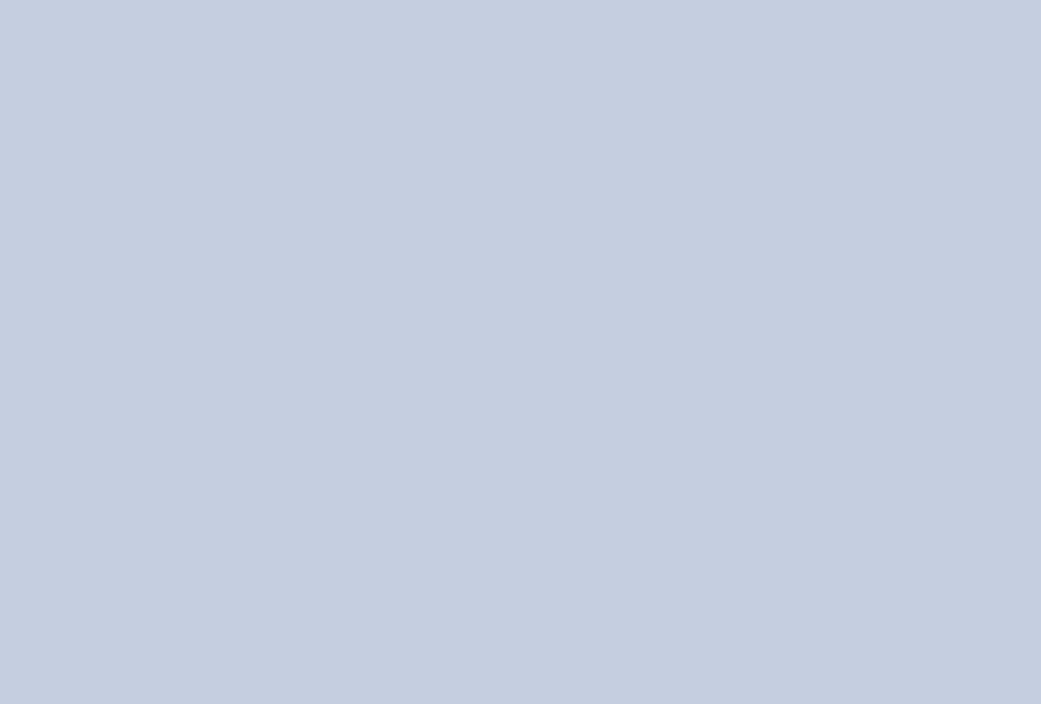
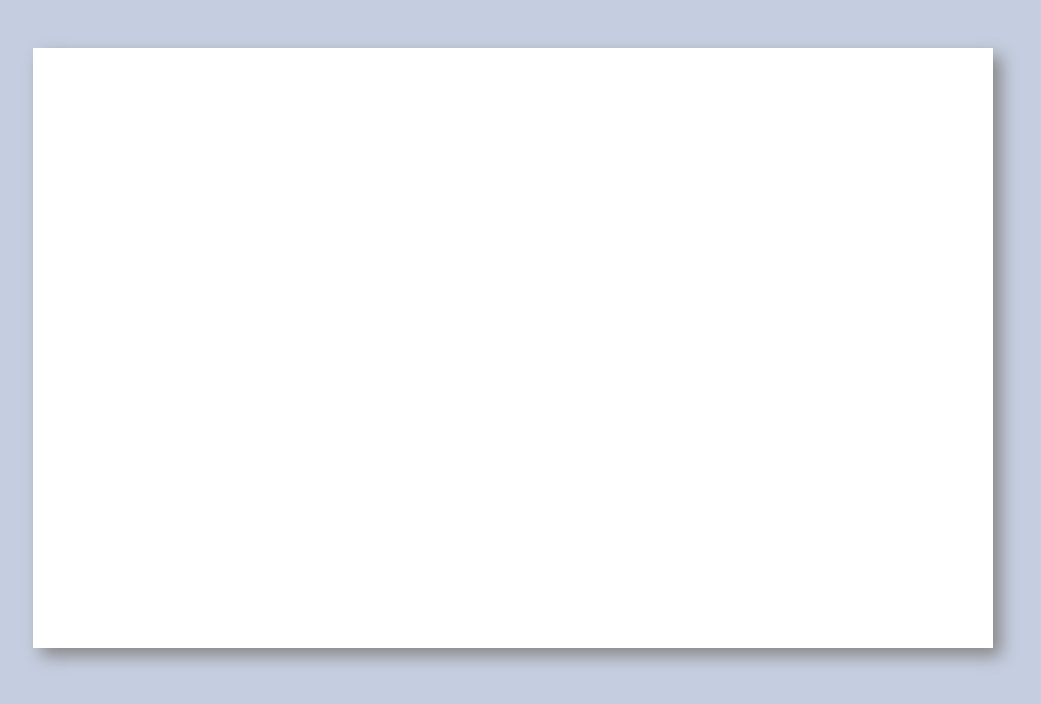
Before and after one commit to TiiTro/BMI_counter_react_app, a React (Create React App) app: page / in a window 1280 px wide. Shown: the top 704 px of the page, without its empty margins (15-1056 px from the left). Built offline with nearby package versions, Linux system fonts and the light colour scheme.

Commit message:
Added card-component

```diff
--- a/src/App.js
+++ b/src/App.js
@@ -1,12 +1,12 @@
 import React, { Component } from 'react';
 import './App.scss';
+import Card from './Components/Card/Card.js';
 
 class App extends Component {
   render() {
     return (
       <div className="App">
-        <header className="App-header">
-        </header>
+        <Card />
       </div>
     );
   }
--- a/src/Components/Card/Card.js
+++ b/src/Components/Card/Card.js
@@ -1,11 +1,13 @@
-import styles from './card.scss';
+import React from 'react';
+import './_card.scss';
+
 
 class Card extends React.Component {
     render() {
         console.log("This is the card component")
         return(
             <div className="card__container">
-                <div ClassName="card__body">
+                <div className="card__body">
 
 
                 </div>
@@ -13,3 +15,5 @@ class Card extends React.Component {
         )
     }
 }
+
+export default Card;
--- a/src/Components/Card/_card.scss
+++ b/src/Components/Card/_card.scss
@@ -4,10 +4,11 @@
       position: relative;
       z-index: 1;
       margin: 3rem;
-      width: .7vw;
-      height: .7vh;
+      width: 75vw;
+      height: 75vh;
       perspective: 1000;
       background-color: white;
+      box-shadow: .5rem .51rem 1rem #888;
 
     }
 }
```
Also changed, not shown: src/Styles/base/_utilities.scss (line endings or trailing spaces).
